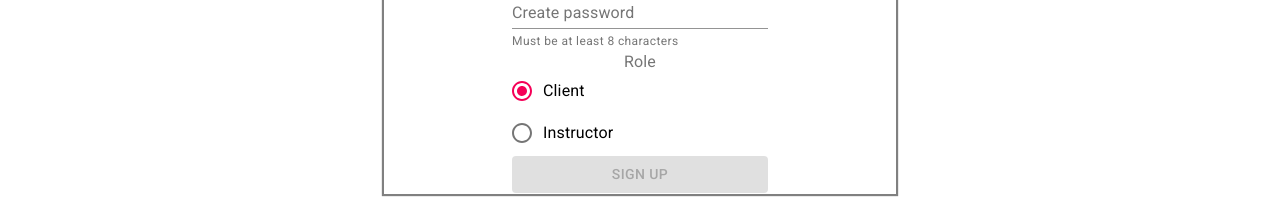
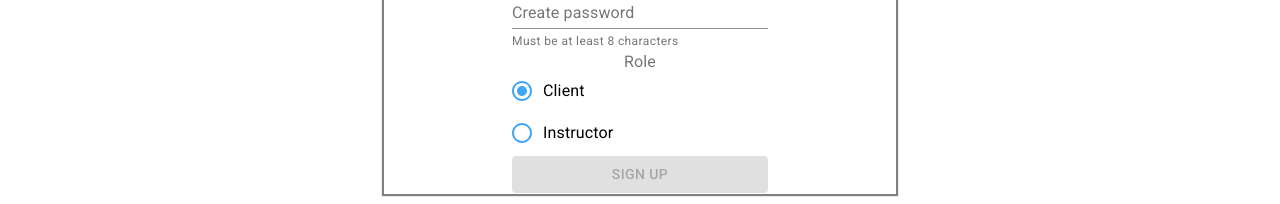
Before and after one commit to ft-anywhere-fitness-07/front-end, a React (Create React App) app: page /sign-up in a window 1280 px wide. Shown: the part 444-648 px from the top of the page. Built offline with nearby package versions, Linux system fonts and the light colour scheme; the HTML template or start-up script is replaced by a standard one.

Commit message:
added validation to sign in form

```diff
--- a/src/App.css
+++ b/src/App.css
@@ -119,3 +119,7 @@ footer {
   padding: 0;
   height: 5vh;
 }
+
+.errorText {
+  color: red;
+}
--- a/src/components/SignIn.js
+++ b/src/components/SignIn.js
@@ -1,19 +1,41 @@
-import React, { useState } from 'react';
+import React, { useState, useEffect } from 'react';
 import { FormControl, FormHelperText, Button, TextField } from '@material-ui/core';
 import axiosWithAuth from '../utils/axiosWithAuth';
-import { useHistory } from 'react-router-dom'
-;
+import { useHistory } from 'react-router-dom';
+import { makeStyles } from '@material-ui/core/styles';
+
+import * as yup from 'yup';
+import schema from './../validation/signInFormSchema';
+
+const useStyles = makeStyles({
+    errorText: {
+        color:"red"
+    }
+});
+
 const initialFormValues = {
     username:"",
     password:""
 }
 
+const initialFormErrors = {
+    username: "",
+    password:""
+}
+
 const SignIn = () => {
     const [formValues, setFormValues] = useState(initialFormValues);
+    const [formErrors, setFormErrors] = useState(initialFormErrors);
+    const [disabled, setDisabled] = useState(true);
+    const [signInError, setSignInError] = useState("");
     const { push } = useHistory();
+
+    const classes = useStyles();
 
     const onChange = (e) => {
         e.preventDefault();
+        const { name, value } = e.target
+        validate(name, value)
         setFormValues({
             ...formValues,
             [e.target.name]: e.target.value
@@ -31,8 +53,21 @@ const SignIn = () => {
         })
         .catch(err => {
             console.log(err)
+            setSignInError(err)
+            setFormValues(initialFormValues)
         })
     }
+
+    const validate = (name, value) => {
+        yup.reach(schema, name)
+        .validate(value)
+        .then(res => setFormErrors({...formErrors, [name]:""}))
+        .catch(err => setFormErrors({...formErrors, [name]:err.errors[0]}))
+    }
+
+    useEffect(() => {
+        schema.isValid(formValues).then(valid => setDisabled(!valid))
+    }, [formValues])
 
     return(
         <div>
@@ -46,12 +81,11 @@ const SignIn = () => {
                             label="Username"
                             aria-describedby="username input field"
                             defaultValue="Username"
-
                             type="text"
                             name="username"
                             value={formValues.username}
                             onChange={onChange} />
-                        {/* <FormHelperText id="my-helper-text">We'll never share your email</FormHelperText> */}
+                        <FormHelperText className={classes.errorText} id="my-helper-text">{formErrors.username ? `${formErrors.username}` : ""}</FormHelperText>
                     </FormControl>
 
                     <FormControl>
@@ -64,9 +98,10 @@ const SignIn = () => {
                             name="password"
                             value={formValues.password}
                             onChange={onChange} />
-                        {/* <FormHelperText id="my-helper-text">Must be at least 8 characters</FormHelperText> */}
+                        <FormHelperText className={classes.errorText}  id="my-helper-text">{formErrors.password ? `${formErrors.password}` : ""}</FormHelperText>
                     </FormControl>
-                    <Button variant="contained" color="primary" onClick={onSubmit}>Sign In</Button>
+                    <p className={classes.errorText}>{signInError ? "Unable to sign in" : ""}</p>
+                    <Button variant="contained" disabled={disabled} color="primary" onClick={onSubmit}>Sign In</Button>
                 </form>
             </div>
         </div>
--- a/src/components/SignUp.js
+++ b/src/components/SignUp.js
@@ -4,6 +4,24 @@ import axios from 'axios';
 import { useHistory } from 'react-router-dom';
 import schema from '../validation/signUpFormSchema';
 import * as yup from 'yup';
+import { makeStyles, withStyles } from '@material-ui/core/styles';
+import { blue } from '@material-ui/core/colors';
+
+const useStyles = makeStyles({
+    errorText: {
+        color:"red"
+    }
+});
+
+const BlueRadio = withStyles({
+    root: {
+        color: blue[400],
+        '&checked': {
+            color: blue[600],
+        },
+    },
+    checked :{},
+})((props) => <Radio color="default" {...props} />);
 
 const initialFormValues = {
     username:"",
@@ -25,10 +43,11 @@ const SignUp = () => {
     const [disabled, setDisabled] = useState(true);
     const { push } = useHistory();
 
+    const classes = useStyles();
+
     const handleChange = (e) => {
         e.preventDefault();
         const { name, value } = e.target;
-        console.log(e.target)
         validate(name,value);
         setFormValues({
             ...formValues,
@@ -76,7 +95,7 @@ const SignUp = () => {
                             onChange={handleChange}
                             error={formErrors.username ? true : false}
                             />
-                        <FormHelperText id="my-helper-text">{formErrors.username ? `${formErrors.username}` : "Must be at least 8 characters"}</FormHelperText>
+                        <FormHelperText id="my-helper-text">{formErrors.username ? <p className={classes.errorText}>{formErrors.username}</p> : "Must be at least 8 characters"}</FormHelperText>
                     </FormControl>
 
                     <FormControl className="formInputs">
@@ -92,7 +111,7 @@ const SignUp = () => {
                             value={formValues.email}
                             onChange={handleChange}
                             error={formErrors.email ? true : false} />
-                        <FormHelperText id="my-helper-text">{formErrors.email ? `${formErrors.email}` : "We'll never share your email"}</FormHelperText>
+                        <FormHelperText id="my-helper-text">{formErrors.email ? <p className={classes.errorText}>{formErrors.email}</p> : "We'll never share your email"}</FormHelperText>
                     </FormControl>
 
                     <FormControl>
@@ -106,14 +125,24 @@ const SignUp = () => {
                             value={formValues.password}
                             onChange={handleChange}
                             error={formErrors.password ? true : false} />
-                        <FormHelperText id="my-helper-text">{formErrors.password ? `${formErrors.password}` : "Must be at least 8 characters"}</FormHelperText>
+                        <FormHelperText id="my-helper-text">{formErrors.password ? <p className={classes.errorText}>{formErrors.password}</p> : "Must be at least 8 characters"}</FormHelperText>
                     </FormControl>
 
                     <FormControl component="fieldset">
                     <FormLabel component="legend">Role</FormLabel>
                         <RadioGroup aria-label="role" value={formValues.role} name="role" onChange={handleChange}>
-                            <FormControlLabel name="role" value="client" checked={formValues.role === "client"} control={<Radio />} label="Client" />
-                            <FormControlLabel name="role" value="instructor" checked={formValues.role === "instructor"} control={<Radio />} label="Instructor" />
+                            <FormControlLabel
+                                name="role"
+                                value="client"
+                                checked={formValues.role === "client"}
+                                control={<BlueRadio />} label="Client"
+                                inputProps={{ 'aria-label': 'client'}} />
+                            <FormControlLabel
+                                name="role"
+                                value="instructor"
+                                checked={formValues.role === "instructor"}
+                                control={<BlueRadio />} label="Instructor"
+                                inputProps={{ 'aria-label': 'instructor'}} />
                         </RadioGroup>
                     </FormControl>
 
--- /dev/null
+++ b/src/validation/signInFormSchema.js
@@ -0,0 +1,12 @@
+import * as yup from 'yup';
+
+const schema = yup.object().shape({
+    username:
+        yup.string().trim()
+        .required("Username is required"),
+    password:
+        yup.string().trim()
+        .required("Password is required")
+})
+
+export default schema;
```
